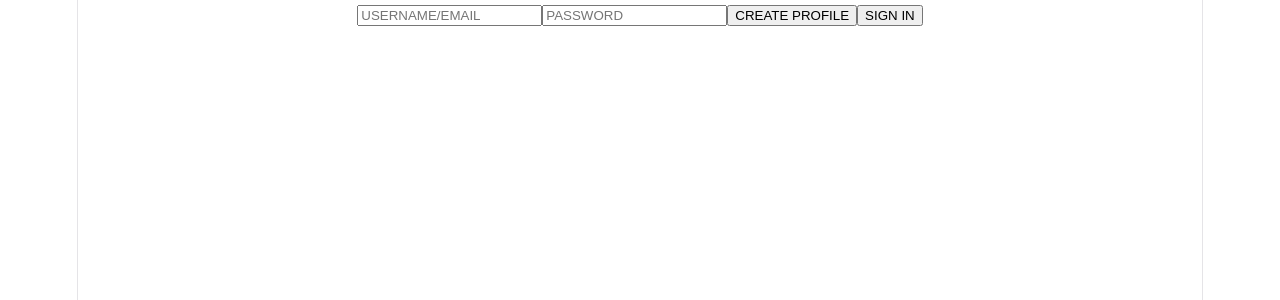
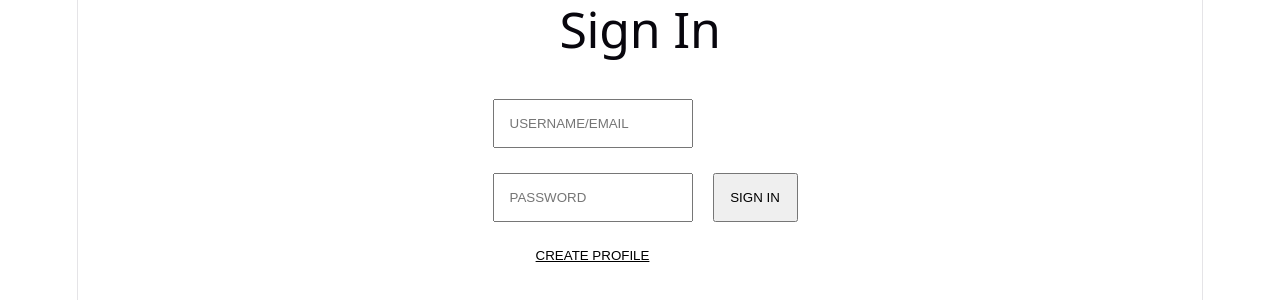
Before and after one commit to ChrisRivas1/CS_321_Project, a React app in the folder frontend/: page / in a window 1280 px wide. Shown: the top 300 px of the page. Built offline with nearby package versions, Linux system fonts and the light colour scheme; the HTML template or start-up script is replaced by a standard one.

Commit message:
Added some css to sign in page

```diff
--- a/frontend/src/App.css
+++ b/frontend/src/App.css
@@ -341,3 +341,47 @@
   font-size: 30px;
   margin-bottom: 30px;
 }
+
+.signInScreen{
+  display: flex;
+  flex-direction: column;
+  align-items: center;
+  justify-content: center;
+}
+
+.signInScreen h2{
+  font-size: 50px;
+  margin-bottom: 40px;
+}
+
+.signInInputs{
+  display: grid;
+  grid-template-columns: 200px 75px;
+  gap: 25px 20px;
+  align-items: center;
+}
+
+.signInInputs input{
+  grid-column: 1;
+  width: 200px;
+  padding: 15px;
+  box-sizing: border-box;
+}
+
+.signInInputs .signInButton{
+  grid-column: 2;
+  grid-row: 2;
+  width: 75px;
+  padding: 15px;
+  box-sizing: border-box;
+  cursor: pointer;
+  width: 85px;
+}
+.signInInputs .createProfileButton{
+  grid-column: 1;
+  grid-row: 3;
+  background: none;
+  border: none;
+  text-decoration: underline;
+  cursor: pointer;
+}
--- a/frontend/src/components/SignIn.jsx
+++ b/frontend/src/components/SignIn.jsx
@@ -26,6 +26,7 @@ function SignIn({ onSave }){
     return(
     <div className="signIn"> {createProfile === false && (
         <div className="signInScreen">
+            <h2>Sign In</h2>
             <form onSubmit={(e) => {e.preventDefault(); signIn();}}>
                 <div className="signInInputs">
                 <input type="text"
@@ -40,10 +41,11 @@ function SignIn({ onSave }){
                     onChange={(e) =>{setPassword(e.target.value)}}
                     required
                 />
-                <button type="button"
+                <button className="createProfileButton"
+                    type="button"
                     onClick={() => setCreateProfile(true)}
                 >CREATE PROFILE</button>
-                <button type="submit">SIGN IN</button>
+                <button className="signInButton" type="submit">SIGN IN</button>
                 </div>
             </form>
         </div>
```
